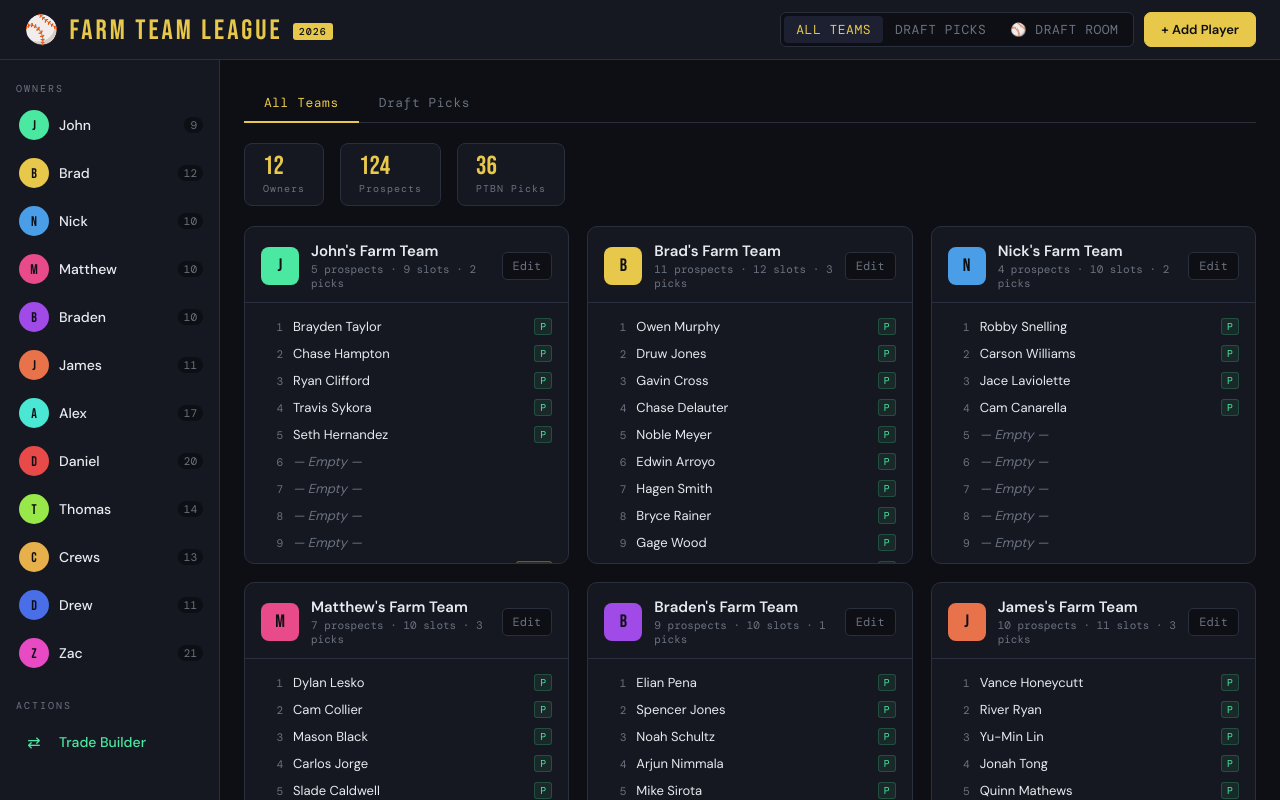
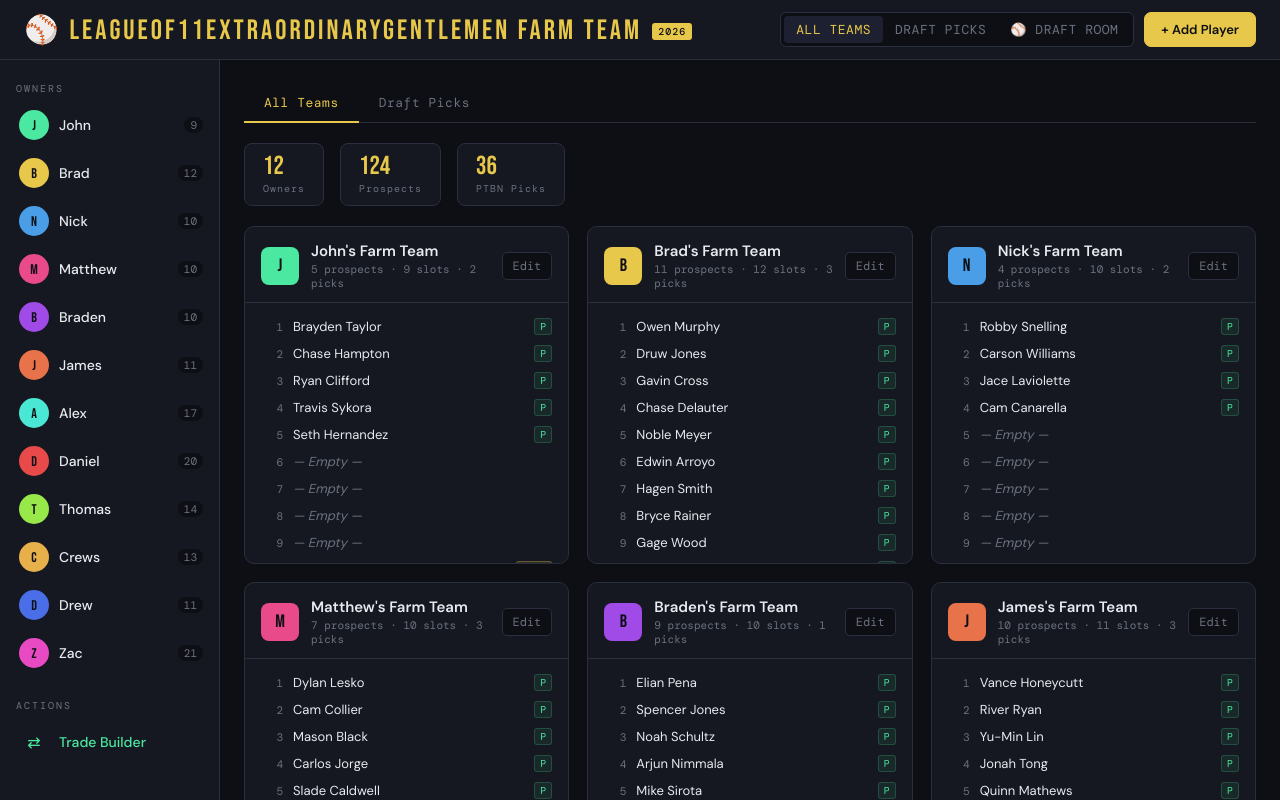
Before and after one commit to zacpoole-ctrl/Farm-Team, a plain HTML site: page index.html in a window 1280 px wide. Drawn offline with nearby package versions, Linux system fonts and the light colour scheme.

Commit message:
Update index.html

```diff
--- a/index.html
+++ b/index.html
@@ -1174,7 +1174,7 @@
 
 <header>
   <div class="logo">
-    ⚾ Farm Team League
+    ⚾ Leagueof11ExtraordinaryGentlemen Farm Team
     <span class="logo-badge">2026</span>
   </div>
   <div class="header-actions">
```
